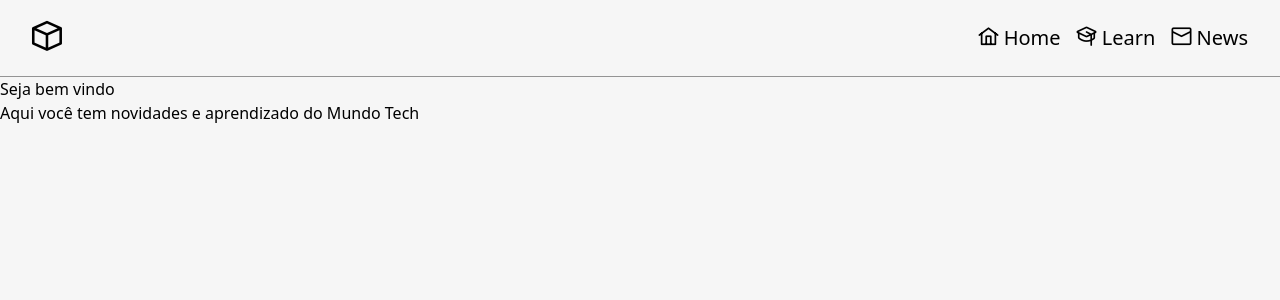
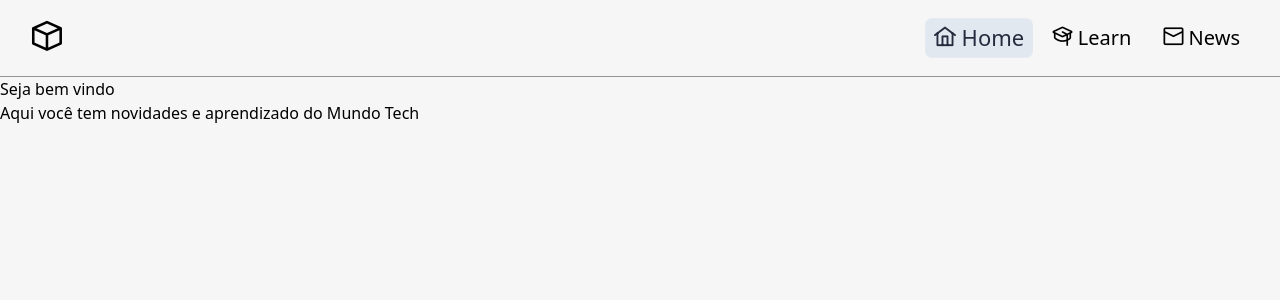
Before and after one commit to Willian-Gabriel-18/ProjetoTechLearn, a Vue app: page / in a window 1280 px wide. Shown: the top 300 px of the page. Built offline with nearby package versions, Linux system fonts and the light colour scheme.

Commit message:
Inserindo interatividade com usuário no NavBar, com efeitos hover

```diff
--- a/src/components/NavBar.vue
+++ b/src/components/NavBar.vue
@@ -1,5 +1,11 @@
 <script setup>
-import { RouterLink } from 'vue-router';
+import { RouterLink, useRoute } from 'vue-router';
+
+const isActiveRoute = (path) => {
+  const route = useRoute();
+  return route.path === path;
+};
+
 </script>
 
 <template>
@@ -10,9 +16,9 @@ import { RouterLink } from 'vue-router';
 
     <nav>
       <ul class="flex flex-row flex-nowrap gap-4">
-        <li class="navItem"><RouterLink to="/"><i class="pi pi-home"></i> Home</RouterLink></li>
-        <li class="navItem"><RouterLink to="/learn"><i class="pi pi-graduation-cap"></i> Learn</RouterLink></li>
-        <li class="navItem"><RouterLink to="/news"><i class="pi pi-envelope"></i> News</RouterLink></li>
+        <li :class="{navItem: true, isActive: (isActiveRoute('/'))}"><RouterLink to="/"><i class="pi pi-home"></i> Home</RouterLink></li>
+        <li :class="{navItem: true, isActive: (isActiveRoute('/learn'))}"><RouterLink to="/learn"><i class="pi pi-graduation-cap"></i> Learn</RouterLink></li>
+        <li :class="{navItem: true, isActive: (isActiveRoute('/news'))}"><RouterLink to="/news"><i class="pi pi-envelope"></i> News</RouterLink></li>
       </ul>
     </nav>
   </header>
@@ -20,6 +26,10 @@ import { RouterLink } from 'vue-router';
 
 <style scoped>
 .navItem{
-  @apply text-xl flex items-center gap-1 hover:scale-110 hover:cursor-pointer hover:text-orange-500 transition duration-150 hover:border-b hover:border-orange-500;
+  @apply text-xl flex items-center px-2 py-1 rounded-md gap-1 md:hover:scale-110 md:hover:cursor-pointer md:hover:text-orange-500 md:hover:shadow md:hover:shadow-orange-500 transition duration-75;
+}
+
+.isActive{
+  @apply bg-slate-200 text-slate-900/90 px-2 py-1 rounded-md scale-110;
 }
 </style>
--- a/src/main.js
+++ b/src/main.js
@@ -1,10 +1,15 @@
-import { createApp } from 'vue'
+import { createApp, getCurrentInstance } from 'vue'
 import App from './App.vue'
 import router from './router/index.js'
 import 'primeicons/primeicons.css'
 
 const application = createApp(App)
 
-application.use(router)
+application.config.errorHandler = ((err, instance, info)=>{
+  alert(`Erro: ${JSON.stringify(err.message)}\n
+        Error info: ${info}`);
+});
 
-application.mount('#app')
+application.use(router);
+
+application.mount('#app');
```
